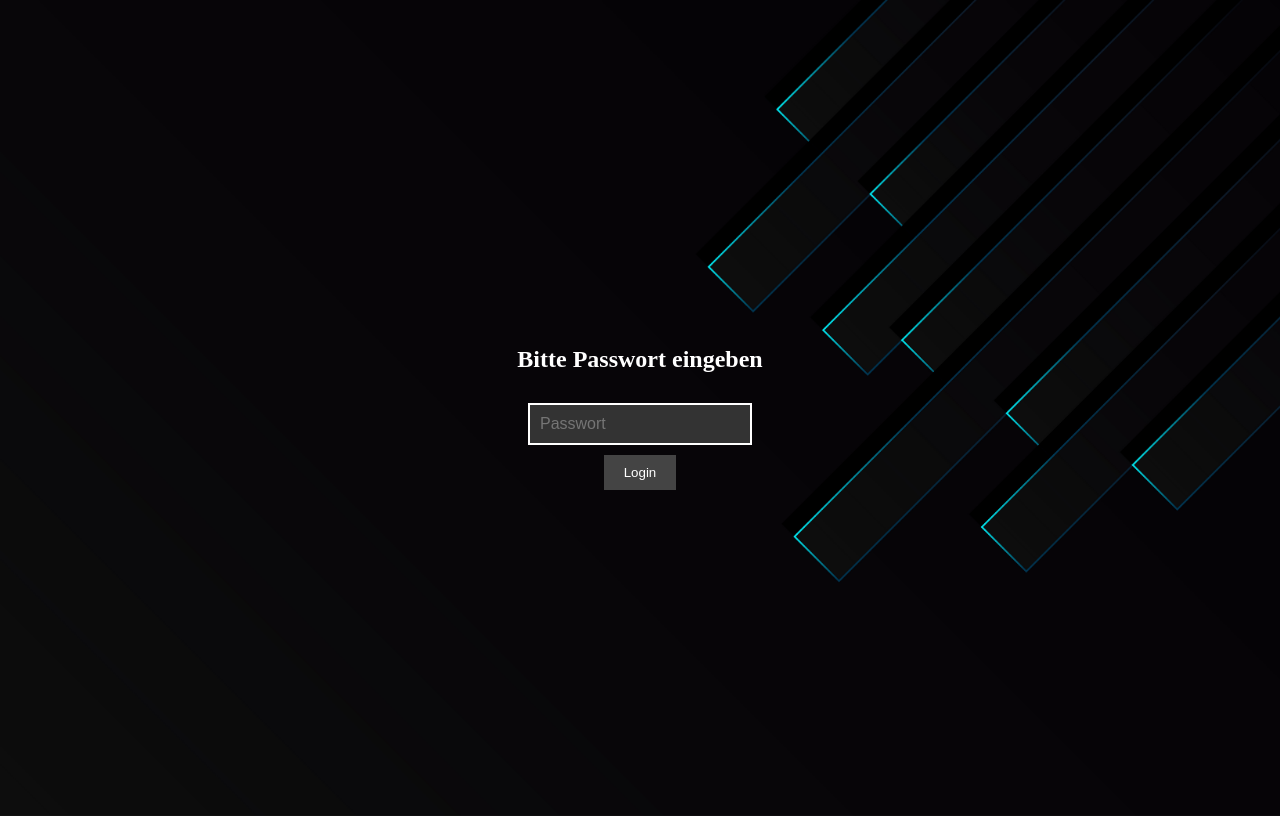
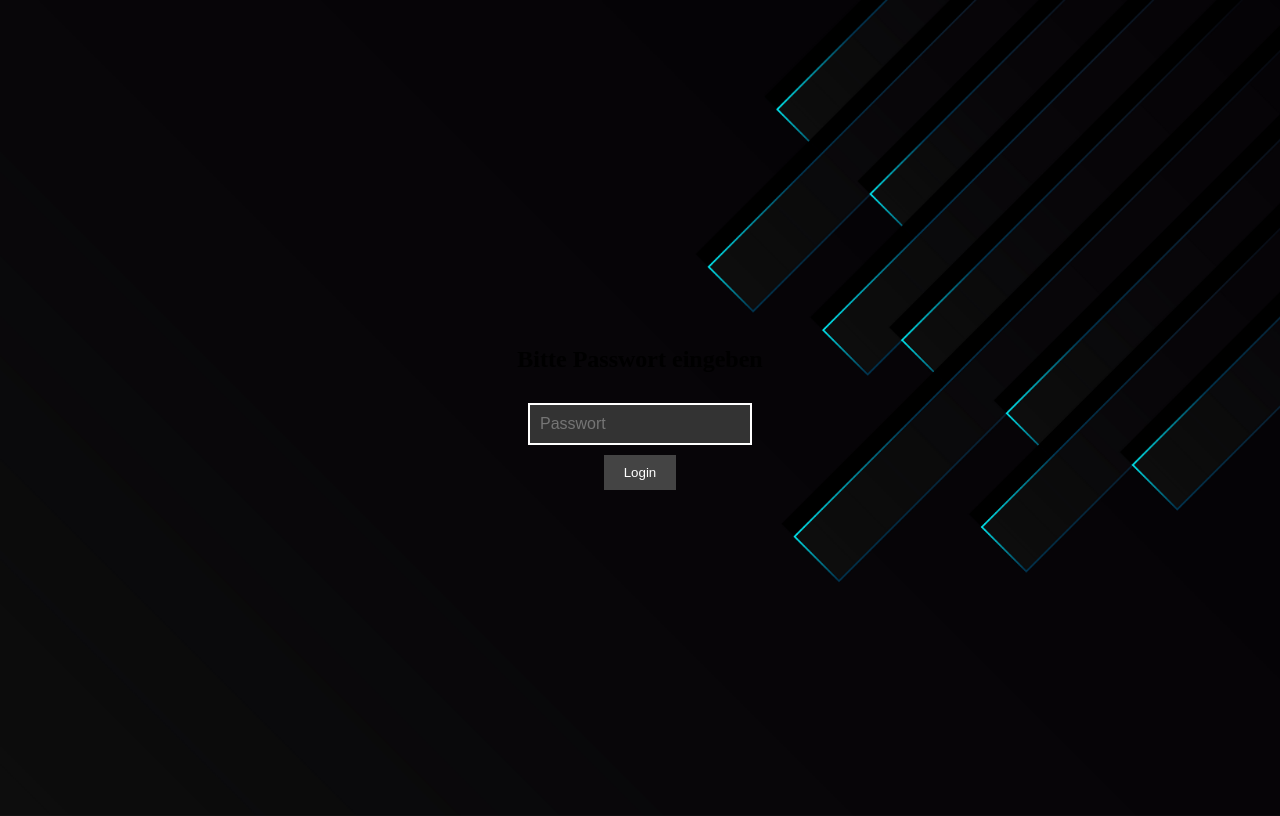
Before and after one commit to ReeB0ck/DemoSite, a plain HTML site: page index.html in a window 1280 px wide. Drawn offline with Linux system fonts and the light colour scheme; files whose address does not match are found by name.

Commit message:
Login_font_black

```diff
--- a/index.html
+++ b/index.html
@@ -9,7 +9,7 @@
       background-image:url("../Santner_App/images/lockscreen.jpg");
       background-size: cover;
       background-repeat: no-repeat;
-      color: white; /* Weißer Text */
+
       display: flex;
       justify-content: center;
       align-items: center;
```
